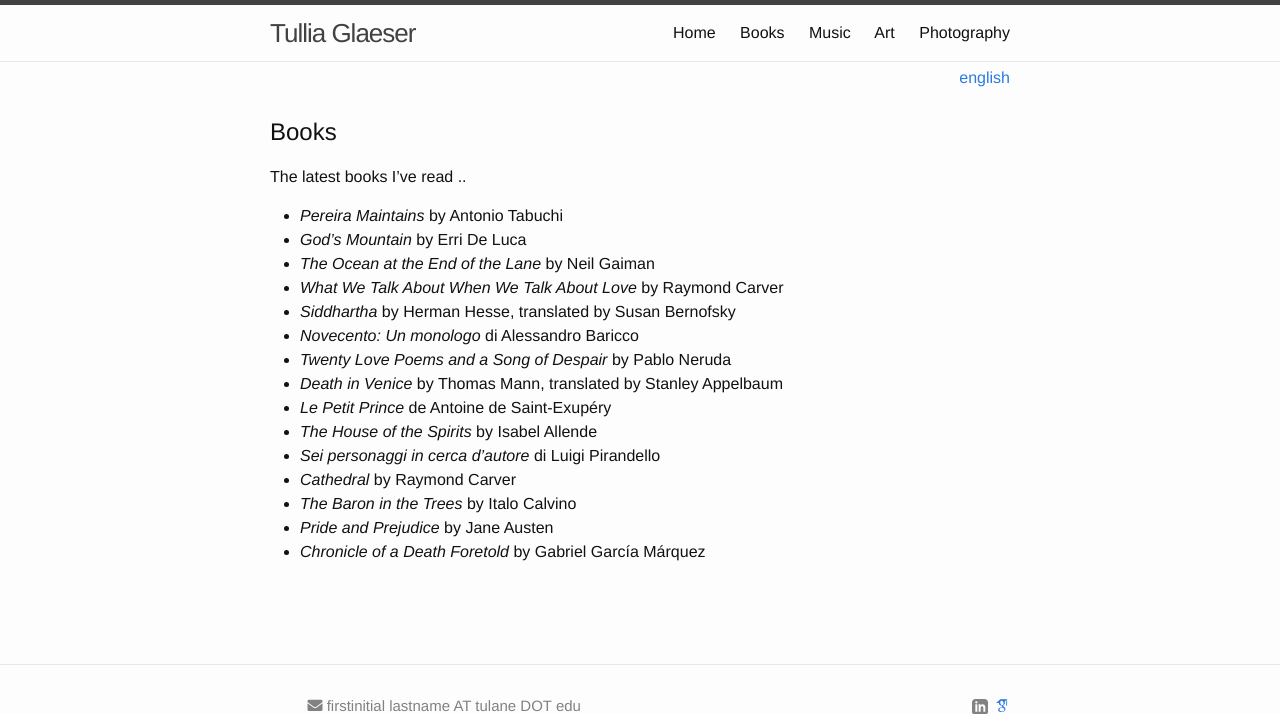
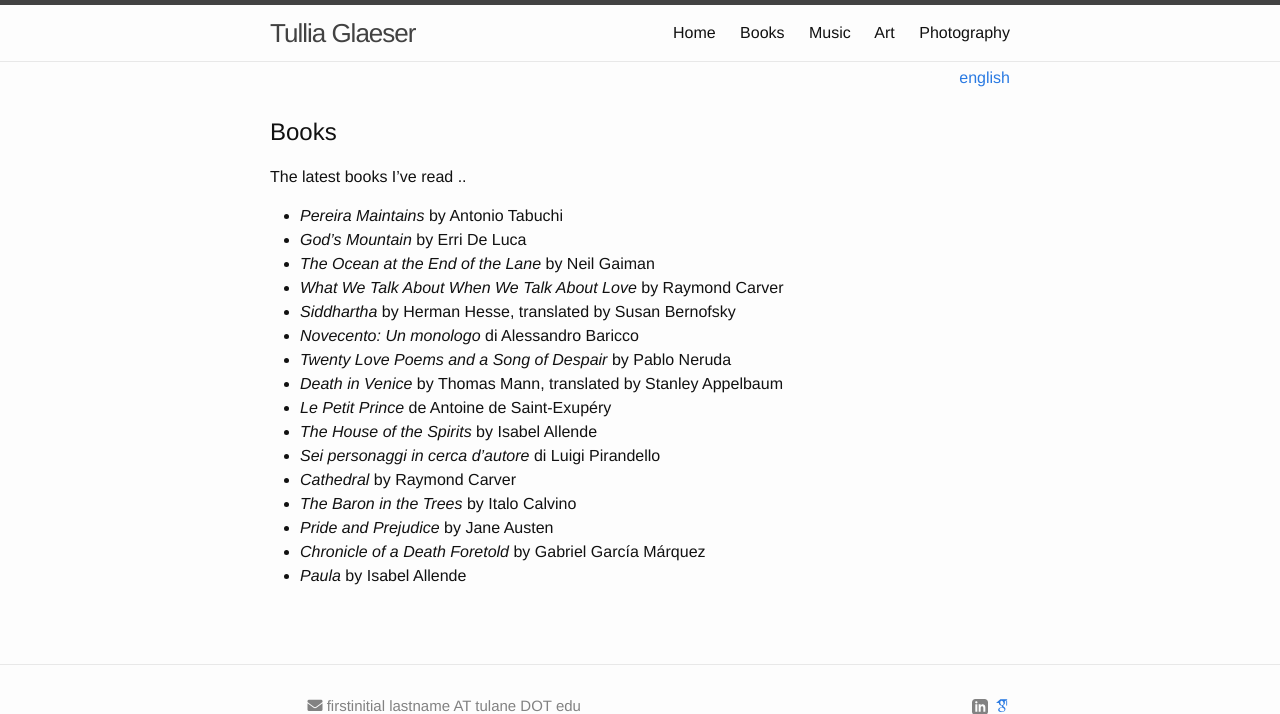
Before and after one commit to tamglaeser/tamglaeser.github.io, a Jekyll site: the page built from books.md, in a window 1280 px wide, cut to the strip 0-714 px from the top of the page. Built offline with Jekyll 4.4.1, drawn with Linux system fonts in a browser that asks for light colours; nearby versions of some CDN libraries; some web fonts are replaced.

Commit message:
added book

```diff
--- a/books.md
+++ b/books.md
@@ -25,3 +25,4 @@ The latest books I've read ..
 - _The Baron in the Trees_ by Italo Calvino
 - _Pride and Prejudice_ by Jane Austen
 - _Chronicle of a Death Foretold_ by Gabriel García Márquez
+- _Paula_ by Isabel Allende
```
